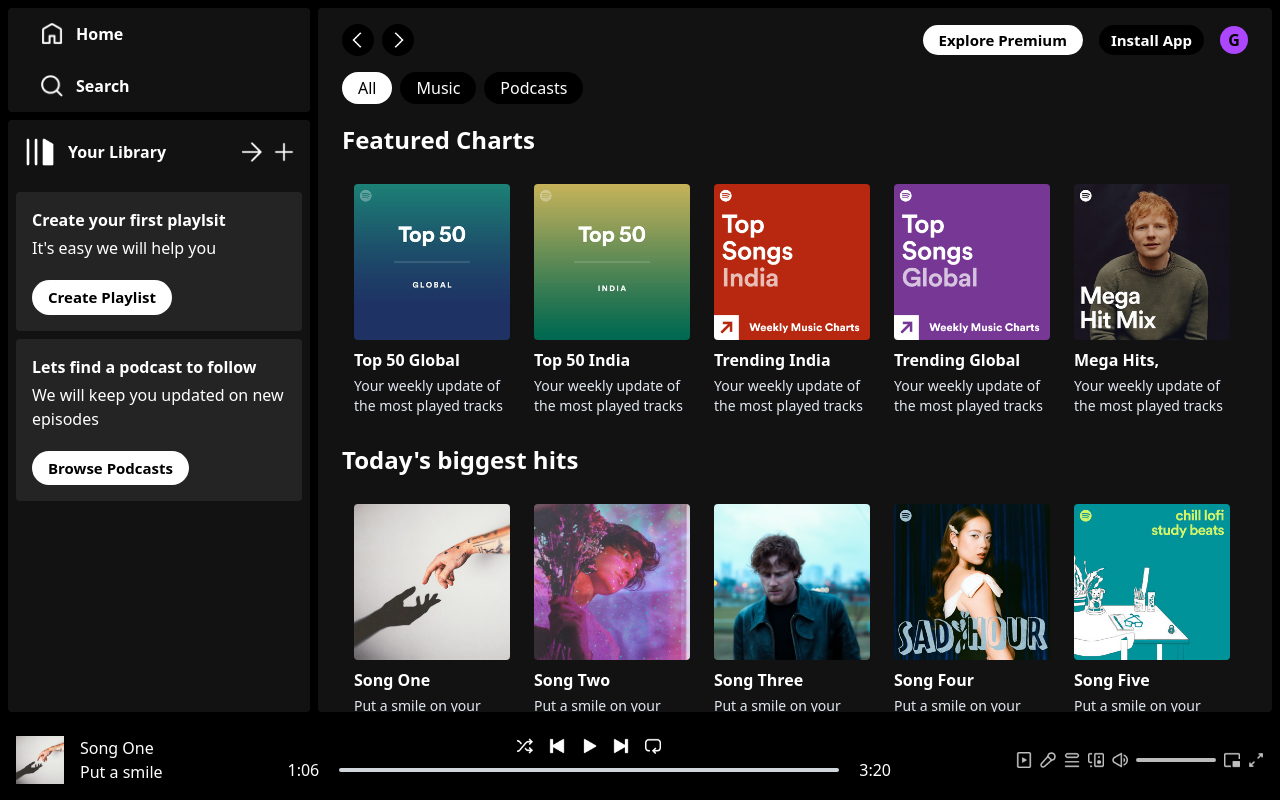
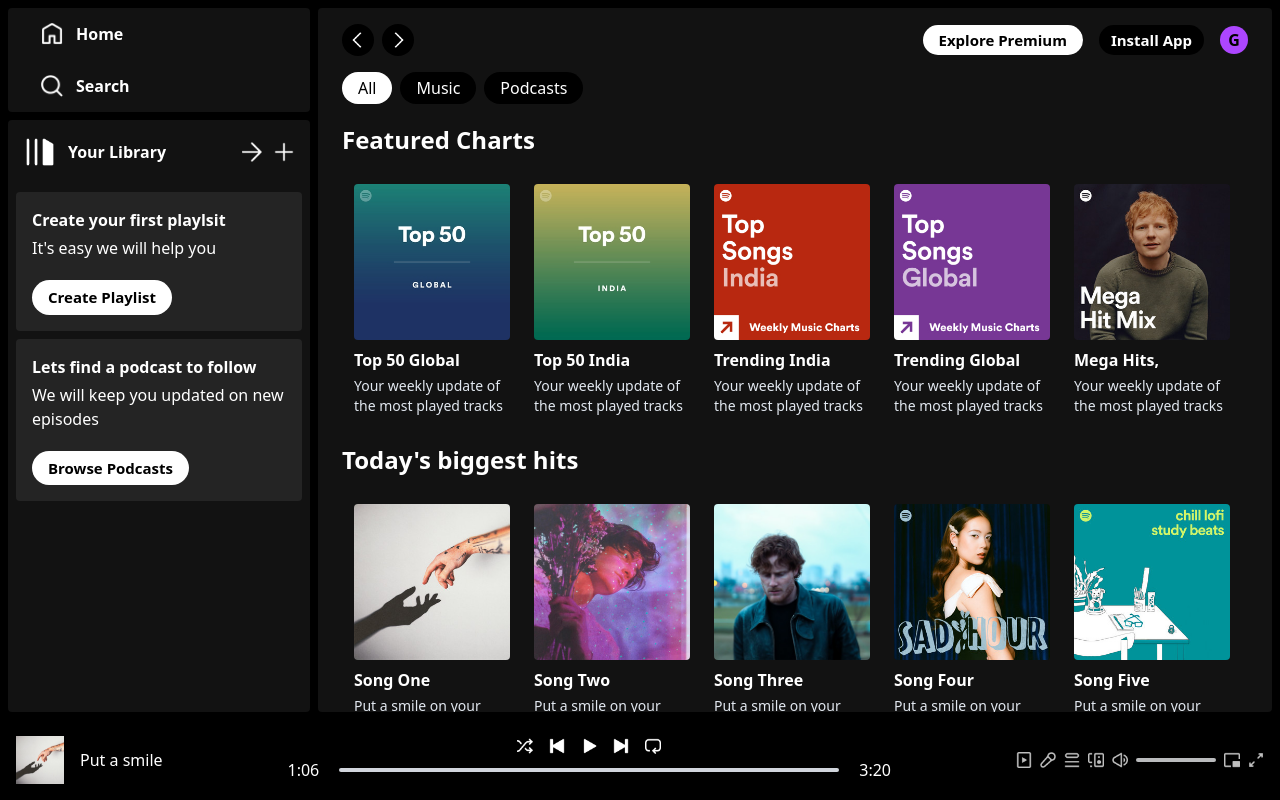
Before and after one commit to Ghadiiz/Spotify-Clone, a React (Vite) app: page / in a window 1280 px wide. Built offline with nearby package versions, Linux system fonts and the light colour scheme.

Commit message:
Select and play song in player

```diff
--- a/src/App.jsx
+++ b/src/App.jsx
@@ -1,9 +1,14 @@
-import React from 'react'
+import React, { useContext } from 'react'
 import Sidebar from './components/Sidebar'
 import Player from './components/Player'
 import Display from './components/Display'
+import { PlayerContext } from './context/PlayerContext'
 
 const App = () => {
+
+  const {audioRef, track} = useContext(PlayerContext)
+
+
   return (
     <div className='h-screen bg-black'>
       <div className='h-[90%] flex'>
@@ -11,6 +16,7 @@
         <Display />
       </div>
       <Player />
+      <audio ref={audioRef} src={track.file} preload='auto'></audio>
     </div>
   )
 }
--- a/src/components/Player.jsx
+++ b/src/components/Player.jsx
@@ -1,28 +1,36 @@
-import React from 'react'
-import { assets, songsData } from '../assets/assets'
+import React, { useContext } from 'react'
+import { assets } from '../assets/assets'
+import { PlayerContext } from '../context/PlayerContext'
 
 const Player = () => {
+
+  const {track, seekBar, seekBg, playStatus,play, pause, time} = useContext(PlayerContext)
+
   return (
     <div className='h-[10%] bg-black flex justify-between items-center text-white px-4'>
       <div className='hidden lg:flex items-center gap-4'>
-        <img className='w-12' src={songsData[0].image} alt="" />
+        <img className='w-12' src={track.image} alt="" />
         <div>
-            <p>{songsData[0].name}</p>
-            <p>{songsData[0].desc.slice(0,12)}</p>
+            <p>{track.name[0].name}</p>
+            <p>{track.desc.slice(0,12)}</p>
         </div>
       </div>
       <div className='flex flex-col items-center gap-1 m-auto'>
         <div className='flex gap-4'>
             <img className='w-4 cursor-pointer' src={assets.shuffle_icon} alt="" />
             <img className='w-4 cursor-pointer' src={assets.prev_icon} alt="" />
-            <img className='w-4 cursor-pointer' src={assets.play_icon} alt="" />
+            {playStatus
+            ? <img onClick={pause} className='w-4 cursor-pointer' src={assets.pause_icon} alt="" />
+            :
+            <img onClick={play} className='w-4 cursor-pointer' src={assets.play_icon} alt="" />
+            }
             <img className='w-4 cursor-pointer' src={assets.next_icon} alt="" />
             <img className='w-4 cursor-pointer' src={assets.loop_icon} alt="" />
         </div>
         <div className='flex items-center gap-5'>
             <p>1:06</p>
-            <div className='w-[60vw] max-w-[500px] bg-gray-300 rounded-full cursor-pointer'>
-                <hr className='h-1 border-none w-0 bg-green-800 rounded-full' />
+            <div ref={seekBg} className='w-[60vw] max-w-[500px] bg-gray-300 rounded-full cursor-pointer'>
+                <hr ref={seekBar} className='h-1 border-none w-0 bg-green-800 rounded-full' />
             </div>
             <p>3:20</p>
         </div>
--- /dev/null
+++ b/src/context/PlayerContext.jsx
@@ -0,0 +1,59 @@
+import { createContext, useRef, useState } from "react";
+import { songsData } from "../assets/assets";
+
+export const PlayerContext = createContext();
+
+const PlayerContextProvider = (props) => {
+
+    const audioRef = useRef();
+    const seekBg = useRef();
+    const seekBar = useRef();
+
+    const [track, setTrack] = useState(songsData[0])
+    const [playStatus, setPlayStatus] = useState(false);
+    const [time, setTime] = useState({
+        currentTime: {
+            second:0,
+            minute:0
+        },
+        totalTime: {
+            second: 0,
+            minute: 0
+        }
+    })
+
+    const play = () => {
+        audioRef.current.play();
+        setPlayStatus(true)
+    }
+
+    const pause = () => {
+        audioRef.current.pause()
+        setPlayStatus(false)
+    }
+
+    const contextValue = {
+        audioRef,
+        seekBar,
+        seekBg,
+        track,
+        setTrack,
+        playStatus,
+        setPlayStatus,
+        time,
+        setTime,
+        play,
+        pause
+    }
+
+    return (
+
+        <PlayerContext.Provider value={contextValue}>
+            {props.children}
+        </PlayerContext.Provider>
+
+    )
+
+}
+
+export default PlayerContextProvider;
--- a/src/main.jsx
+++ b/src/main.jsx
@@ -3,11 +3,14 @@
 import './index.css'
 import App from './App.jsx'
 import { BrowserRouter } from 'react-router-dom'
+import PlayerContextProvider from './context/PlayerContext.jsx'
 
 createRoot(document.getElementById('root')).render(
   <StrictMode>
     <BrowserRouter>
-      <App />
+      <PlayerContextProvider>
+        <App />
+      </PlayerContextProvider>
     </BrowserRouter>
   </StrictMode>,
 )
```
